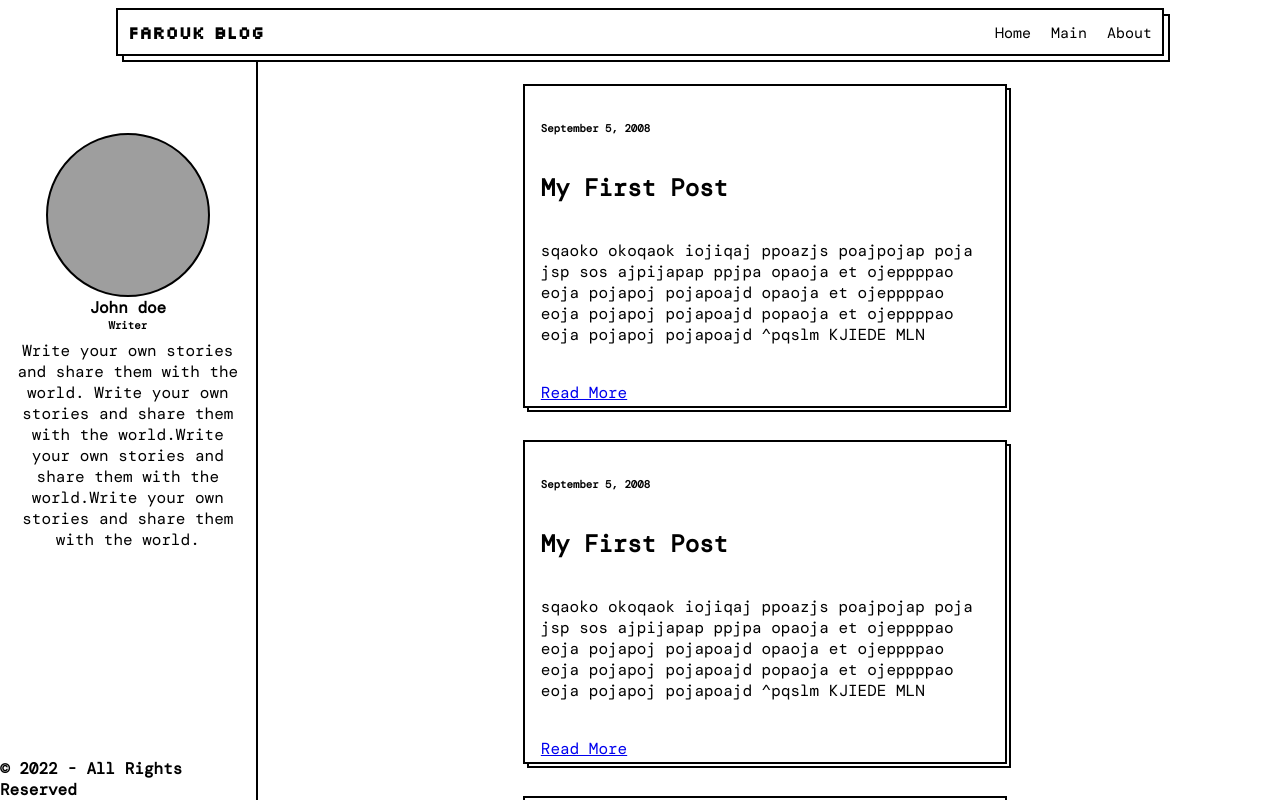
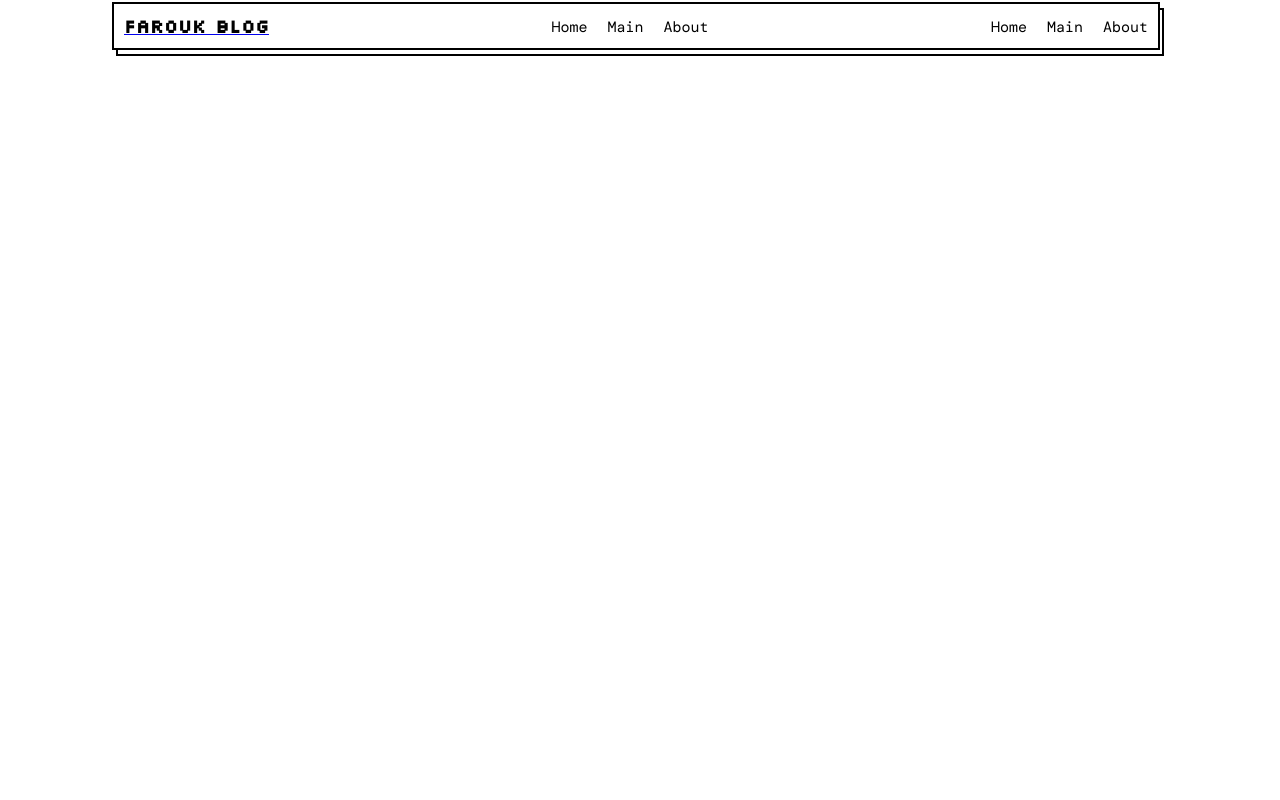
Before and after one commit to faroukchebaiki/personnal_blog, a React (Create React App) app: page / in a window 1280 px wide. Built offline with nearby package versions, Linux system fonts and the light colour scheme; grey boxes are pictures that could not be loaded; the HTML template or start-up script is replaced by a standard one.

Commit message:
redoing the navigation

```diff
--- a/src/App.js
+++ b/src/App.js
@@ -1,13 +1,12 @@
-import Top from './Components/Top';
+import Topa from './Components/Topa';
 import Main from './Components/Main';
 import Footer from './Components/Footer';
 
 function App() {
   return (
     <>
-      <Top />
-      <Main />
-      <Footer />
+      <Topa />
+
     </>
   );
 }
--- a/src/Components/Top.js
+++ b/src/Components/Top.js
@@ -29,6 +29,7 @@ export default function Top() {
                 </div>
             </nav>
             <div className="nav onbottom"></div>
+            <div className="nav onbottom"></div>
         </header>
     );
 }
--- /dev/null
+++ b/src/Components/Topa.js
@@ -0,0 +1,29 @@
+import { Cross as Hamburger } from 'hamburger-react';
+import { useState } from 'react';
+import NavButtons from './navbuttons';
+
+export default function Topa() {
+    const [isOpen, setOpen] = useState(false)
+    return (
+        <header className="header">
+            <div className="header toppost">
+                    <a href='#A'><h3 className="logo">Farouk Blog</h3></a>
+                    <NavButtons className='pcnav' />
+                    <div className="burger">
+                        <Hamburger
+                            toggled={isOpen}
+                            toggle={setOpen}
+                            onToggle={toggled=> {
+                                if (toggled) {
+                                document.querySelector('.phonenav').style.display = 'flex';
+                                } else {
+                                document.querySelector('.phonenav').style.display = 'none';
+                                }
+                                }}
+                        />
+                    </div>
+                    <NavButtons className='phonenav' />
+            </div>
+        </header>
+    );
+}
--- /dev/null
+++ b/src/Components/navbuttons.js
@@ -0,0 +1,11 @@
+export default function NavButtons() {
+    return (
+        <nav >
+            <ul>
+                <li><a href="#A">Home</a></li>
+                <li><a href="#b">Main</a></li>
+                <li><a href="#c">About</a></li>
+             </ul>
+         </nav>
+    );
+}
--- a/src/index.css
+++ b/src/index.css
@@ -21,7 +21,7 @@ code {
   font-family: source-code-pro, Menlo, Monaco, Consolas, 'Courier New',
     monospace;
 }
-.nav{
+.header{
   border: 2px solid black;
   color: black;
   padding: 10px;
@@ -38,35 +38,30 @@ code {
   right: 0;
   background-color: white;
 }
-.ontop{
-
-  z-index: 2;
-}
-.onbottom{
-  z-index: 1;
-  transform: translate(6px, 6px);
-}
 .logo{
   font-family: 'Silkscreen';
   color: black;
   text-decoration: none;
 }
-.nav a{
+nav a{
   color: black;
   text-decoration: none;
   font-size: 15px;
 }
-.nav a:hover{
+nav a:hover{
   color: #ccc;
 }
-.nav ul{
+nav ul{
   display: flex;
   list-style: none;
 }
-.nav ul li{
+nav ul li{
   margin-left: 20px;
 }
 .burger{
+  display: none;
+}
+.phonenav{
   display: none;
 }
 /* main section START*/
@@ -130,6 +125,7 @@ code {
   height: 20em;
   border: 2px solid black;
   background-color: white;
+  position: relative;
 }
 .posttext{
   display: flex;
@@ -140,13 +136,11 @@ code {
   margin: 1em;
 }
 .toppost{
-  position: relative;
   top: -6px;
-  left: -6px;
+  left: -8px;
 }
 .bottompost{
   margin-top: 2em;
-  position: relative;
 }
 /* The main content END*/
 /* main section END*/
@@ -200,13 +194,13 @@ code {
 
 /*Phone Stuff*/
 @media screen and (max-width: 600px) {
-  .nav{
+  .header{
     width: 90vw;
   }
   .burger{
     display: block;
   }
-  .nav ul{
+  nav ul{
     flex-direction: column;
     align-items: center;
     justify-content: center;
@@ -215,11 +209,11 @@ code {
     margin-top: 150px;
     border: 2px solid black;
   }
-  .nav ul{
+  nav ul{
     display: none;
   }
 
-  .nav ul li{
+  nav ul li{
     margin:0;
   }
   .main{
```
